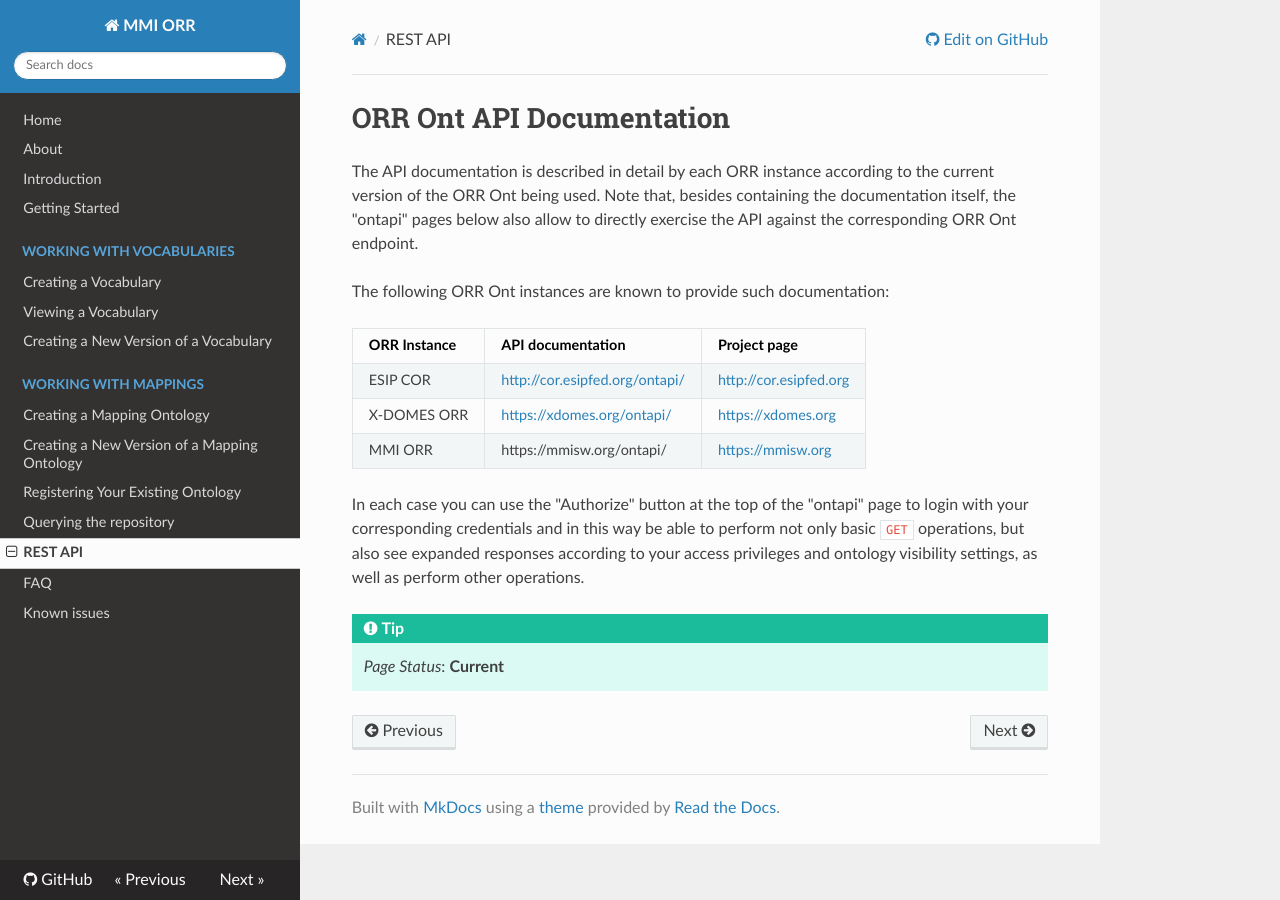
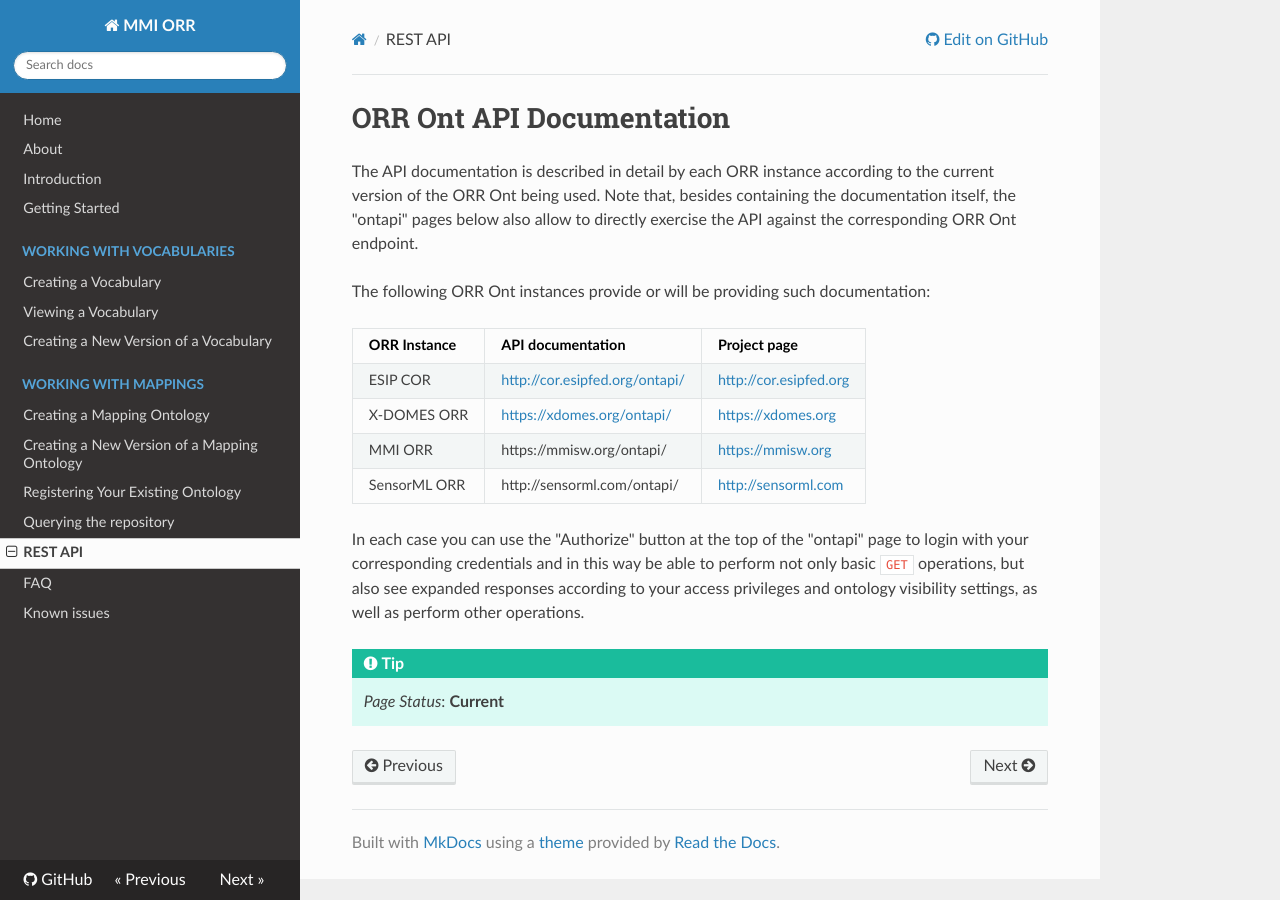
Before and after one commit to mmisw/mmiorr-docs, an MkDocs documentation site: the page built from docs/api/index.md, in a window 1280 px wide. Built offline with MkDocs 1.6.1, drawn with Linux system fonts in a browser that asks for light colours; nearby versions of some CDN libraries; old or Windows-style settings are respelled for this version of MkDocs.

Commit message:
include sensorml.com/ontapi

```diff
--- a/docs/api/index.md
+++ b/docs/api/index.md
@@ -6,13 +6,14 @@
 below also allow to directly exercise the API against the corresponding
 ORR Ont endpoint.
 
-The following ORR Ont instances are known to provide such documentation:
+The following ORR Ont instances provide or will be providing such documentation:
 
 |ORR Instance| API documentation | Project page |
 |-|-|-|
-| ESIP COR    | [http://cor.esipfed.org/ontapi/](http://cor.esipfed.org/ontapi/) | [http://cor.esipfed.org](http://cor.esipfed.org) |
-| X-DOMES ORR | [https://xdomes.org/ontapi/](https://xdomes.org/ontapi/) | [https://xdomes.org](https://xdomes.org) |
-| MMI ORR     | https://mmisw.org/ontapi/ | [https://mmisw.org](https://mmisw.org) |
+| ESIP COR      | [http://cor.esipfed.org/ontapi/](http://cor.esipfed.org/ontapi/) | [http://cor.esipfed.org](http://cor.esipfed.org) |
+| X-DOMES ORR   | [https://xdomes.org/ontapi/](https://xdomes.org/ontapi/) | [https://xdomes.org](https://xdomes.org) |
+| MMI ORR       | https://mmisw.org/ontapi/ | [https://mmisw.org](https://mmisw.org) |
+| SensorML ORR  | http://sensorml.com/ontapi/ | [http://sensorml.com](http://sensorml.com) |
 
 In each case you can use the "Authorize" button at the top of the "ontapi" page to login with your
 corresponding credentials and in this way be able to perform not only basic `GET` operations,
```
